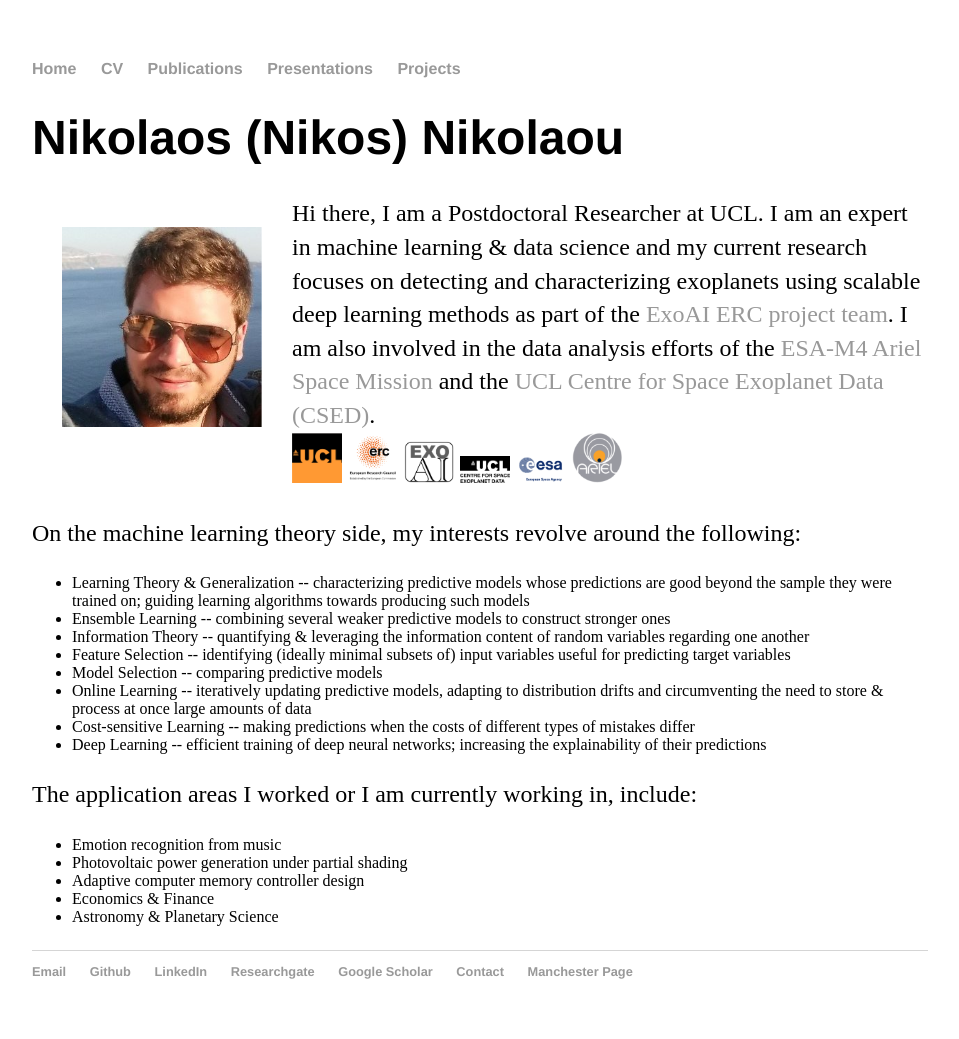
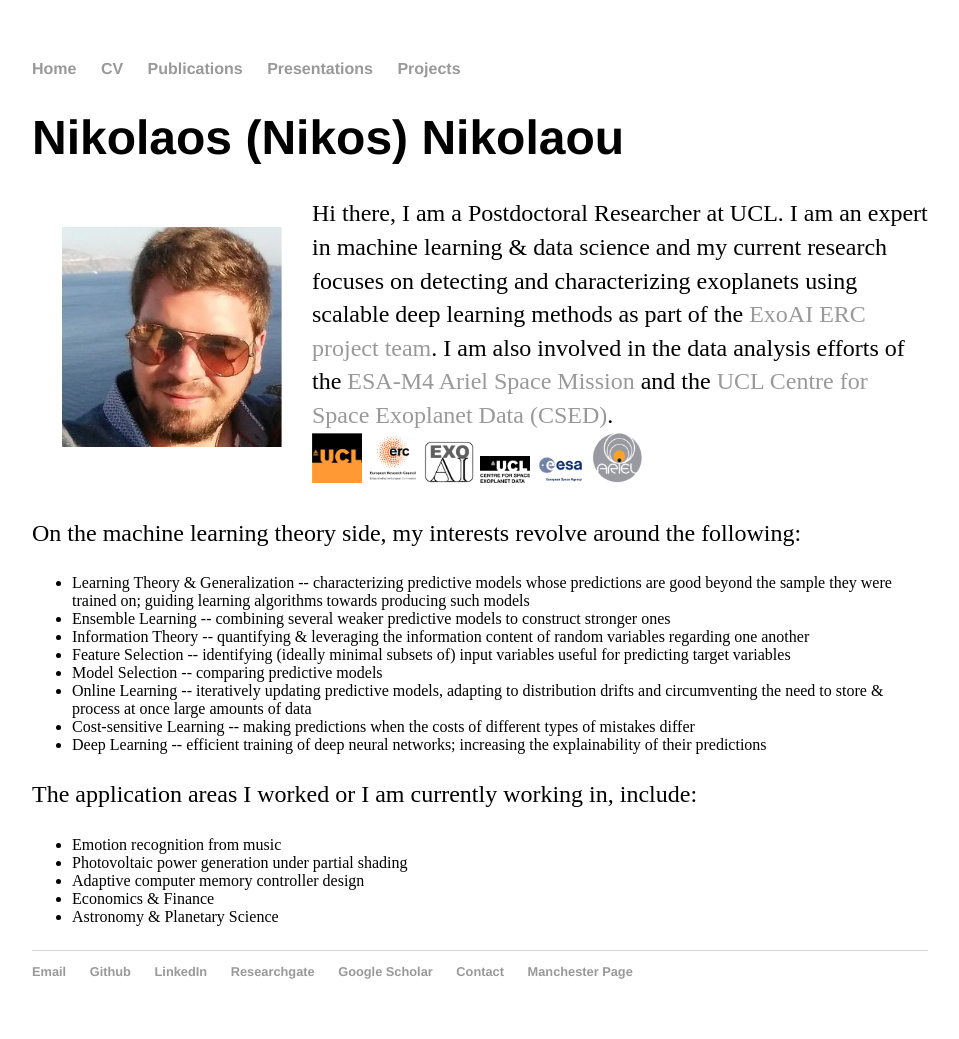
Before and after one commit to nnikolaou/nnikolaou.github.io, a Jekyll site: the page index.html, which Jekyll copies as it is, in a window 1280 px wide. Shown: the whole page, without its empty margins (160-1119 px from the left). Built offline with Jekyll 4.4.1, drawn with Linux system fonts in a browser that asks for light colours.

Commit message:
Update index.html

```diff
--- a/index.html
+++ b/index.html
@@ -29,7 +29,7 @@
 <div class="container">
     <div class="blurb">
         <h1>Nikolaos (Nikos) Nikolaou</h1>
- <p><img alt="Nikos Nikolaou" src="/files/Nikos.jpg" border="30" width="200" align="left">
+ <p><img alt="Nikos Nikolaou" src="/files/Nikos.jpg" border="30" width="220" align="left">
  Hi there, I am a Postdoctoral Researcher at UCL. I am an expert in machine learning &amp data science and my current research
  focuses on detecting and characterizing exoplanets using scalable deep learning methods as part of the
  <a href="https://exoai.github.io/about/">ExoAI ERC project team</a>. I am also involved in the data analysis efforts of the
```
